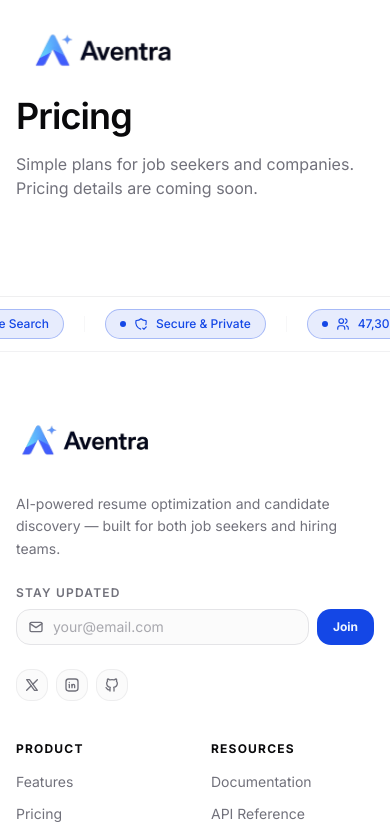
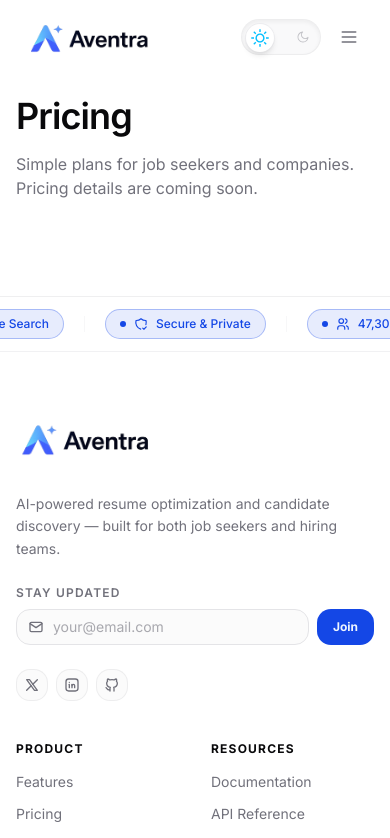
Before and after one commit to Mohand-Hatem/Aventra, a Next.js app in the folder aventra-main/: page /pricing in a window 390 px wide. Shown: the top 838 px of the page. Built offline with nearby package versions, Linux system fonts and the light colour scheme.

Commit message:
TanStack Query Setup

```diff
--- a/aventra-main/src/components/feature/Landing.tsx
+++ b/aventra-main/src/components/feature/Landing.tsx
@@ -18,7 +18,7 @@
   IconArrowRight,
   IconBulb,
 } from "@tabler/icons-react";
-import { useUser } from "@/hooks/clientAuth";
+import { useLogin, useUser } from "@/hooks/clientAuth";
 
 /*
   --chart-accent is set on the root section:
@@ -400,13 +400,11 @@
 /* ── main landing ────────────────────────────────── */
 
 export default function Landing() {
-  const { data } = useUser();
-  console.log(data);
   return (
     <section
       className={cn(
-        "relative h-screen  w-full overflow-hidden bg-background",
-        /* set --chart-accent to switch between primary (light) and sky (dark) */
+        "relative min-h-screen lg:h-screen w-full overflow-y-auto lg:overflow-hidden bg-background",
+
         "[--chart-accent:var(--color-primary)] dark:[--chart-accent:var(--color-sky)]",
       )}
     >
@@ -425,7 +423,7 @@
         className="pointer-events-none absolute bottom-0 left-0 z-0 h-[30vh] w-[30vw] rounded-full bg-primary/10 blur-3xl dark:bg-sky/10"
       />
 
-      <div className="relative z-10 mx-auto grid h-full w-full max-w-360 grid-cols-1 items-center gap-8 px-4 pt-20 pb-6 sm:px-6 lg:grid-cols-2 lg:gap-14">
+      <div className="relative z-10 mx-auto grid h-auto lg:h-full w-full max-w-360 grid-cols-1 items-center gap-8 px-4 pt-24 pb-12 sm:px-6 lg:grid-cols-2 lg:gap-14">
         {/* ── LEFT: hero copy + B2B/B2C cards ── */}
         <div className="flex flex-col">
           <span className="mb-4 flex w-fit items-center gap-1.5 rounded-full border border-primary/30 bg-primary/10 px-3 py-1 text-[11px] font-semibold text-primary dark:border-sky/30 dark:bg-sky/10 dark:text-sky">
@@ -433,12 +431,19 @@
             NOW SCORING WITH AVENTRA&apos;S ATS 2026 CRITERIA
           </span>
 
-          <h1 className="font-heading text-4xl font-bold leading-[1.1] tracking-tight text-foreground sm:text-5xl lg:text-[3.4rem]">
-            Beat the ATS.
-            <br />
-            <span className="text-primary dark:text-sky">Land more</span>{" "}
-            interviews.
-          </h1>
+          {/* Heading + Mobile Pie Chart row */}
+          <div className="flex flex-row items-start justify-between gap-4">
+            <div className="flex-1">
+              <h1 className="font-heading text-4xl font-bold leading-[1.1] tracking-tight text-foreground sm:text-5xl lg:text-[3.4rem]">
+                Beat the ATS.
+                <br />
+                <span className="text-primary dark:text-sky">
+                  Land more
+                </span>{" "}
+                interviews.
+              </h1>
+            </div>
+          </div>
 
           <p className="mt-4 max-w-md text-sm text-muted-foreground sm:text-base">
             Upload your resume. Get an instant ATS score, fixable issues, and
@@ -477,7 +482,7 @@
         </div>
 
         {/* ── RIGHT: cards ── */}
-        <div className="flex h-full flex-col justify-center overflow-y-auto rounded-2xl bg-muted/30 p-4 dark:bg-transparent">
+        <div className="flex h-auto lg:h-full flex-col justify-center overflow-visible lg:overflow-y-auto rounded-2xl bg-muted/30 p-4 dark:bg-transparent">
           <div className="flex flex-col gap-6">
             <UserCards />
             <div className="h-px shrink-0 bg-border/60" />
--- a/aventra-main/src/components/shared/Navbar.tsx
+++ b/aventra-main/src/components/shared/Navbar.tsx
@@ -5,6 +5,7 @@
 import { useEffect, useState } from "react";
 import { cn } from "@/lib/utils";
 import { ThemeToggle } from "./theme-toggle";
+import { IconMenu2, IconX } from "@tabler/icons-react";
 
 const navLinks = [
   { href: "/", label: "Home" },
@@ -20,6 +21,7 @@
 
 export default function Navbar() {
   const [isScrolled, setIsScrolled] = useState(false);
+  const [isOpen, setIsOpen] = useState(false);
 
   useEffect(() => {
     const handleScroll = () => {
@@ -35,34 +37,38 @@
   }, []);
 
   return (
-    <header className="fixed top-4 z-50 flex w-full justify-center px-3 sm:px-6">
+    <header className="fixed top-2 md:top-4 z-50 flex w-full justify-center px-2 sm:px-6">
       <nav
         className={cn(
-          "flex h-16 w-full items-center justify-between  rounded-2xl px-4 transition-all duration-300 ease-out sm:px-6",
+          "flex w-full flex-col justify-center rounded-2xl border transition-all duration-300 ease-out",
           isScrolled
-            ? " border border-border/70 bg-background/65 shadow-lg shadow-foreground/5 backdrop-blur-xl md:w-[80%]"
-            : "border border-transparent bg-transparent md:w-full",
+            ? "border-border/70 bg-background/80 shadow-lg shadow-foreground/5 backdrop-blur-xl md:w-[85%]"
+            : "border-transparent bg-transparent md:w-full",
+          isOpen && "border-border/70 bg-background/95 backdrop-blur-xl"
         )}
       >
+        {/* Main Navbar Row */}
+        <div className="flex h-14 md:h-16 items-center justify-between px-4 sm:px-6">
           <Link href="/" className="flex items-center gap-3">
             <Image
               src="/Aventra-logo.png"
               alt="Aventra logo"
-            width={150}
-            height={150}
+              width={130}
+              height={130}
               priority
-            className="block dark:hidden"
+              className="block dark:hidden md:w-[150px]"
             />
             <Image
               src="/Aventra-logo-white1.png"
               alt="Aventra logo"
-            width={150}
-            height={150}
+              width={130}
+              height={130}
               priority
-            className="hidden dark:block"
+              className="hidden dark:block md:w-[150px]"
             />
           </Link>
 
+          {/* Desktop Nav */}
           <div className="hidden items-center gap-6 md:flex">
             <ThemeToggle />
 
@@ -93,6 +99,55 @@
               ))}
             </div>
           </div>
+
+          {/* Mobile Nav Actions */}
+          <div className="flex items-center gap-3 md:hidden">
+            <ThemeToggle />
+            <button
+              onClick={() => setIsOpen(!isOpen)}
+              className="rounded-lg p-1.5 text-muted-foreground transition-colors hover:bg-muted hover:text-foreground"
+              aria-label="Toggle menu"
+            >
+              {isOpen ? <IconX className="size-5" /> : <IconMenu2 className="size-5" />}
+            </button>
+          </div>
+        </div>
+
+        {/* Mobile Dropdown Menu */}
+        {isOpen && (
+          <div className="flex flex-col gap-4 border-t border-border/40 px-6 py-5 md:hidden animate-in fade-in slide-in-from-top-5 duration-200">
+            <div className="flex flex-col gap-3">
+              {navLinks.map((item) => (
+                <Link
+                  key={item.href}
+                  href={item.href}
+                  onClick={() => setIsOpen(false)}
+                  className="text-base font-medium text-muted-foreground transition-colors hover:text-foreground"
+                >
+                  {item.label}
+                </Link>
+              ))}
+            </div>
+            <div className="h-px bg-border/40 w-full" />
+            <div className="flex flex-col gap-2">
+              {authLinks.map((item) => (
+                <Link
+                  key={item.href}
+                  href={item.href}
+                  onClick={() => setIsOpen(false)}
+                  className={cn(
+                    "w-full rounded-xl py-2.5 text-center text-sm font-medium transition-colors",
+                    item.variant === "primary"
+                      ? "bg-primary text-primary-foreground hover:bg-primary/90"
+                      : "border border-border text-muted-foreground hover:bg-muted hover:text-foreground",
+                  )}
+                >
+                  {item.label}
+                </Link>
+              ))}
+            </div>
+          </div>
+        )}
       </nav>
     </header>
   );
--- a/aventra-main/src/hooks/clientAuth.tsx
+++ b/aventra-main/src/hooks/clientAuth.tsx
@@ -23,7 +23,8 @@
       // ✅ setQueryData: السيرفر رجع اليوزر → حطه في الـ cache فوراً
       // مفيش request تاني لـ /auth/me
       queryClient.setQueryData(["user"], data.user);
-      router.push("/profile");
+      console.log("Login success", data);
+      // router.push("/profile");
     },
   });
 };
```
Also changed, not shown: aventra-main/src/providers/react-query-provider.tsx (+0 -13 lines). Lines whose indentation alone changed are shown as unchanged.
